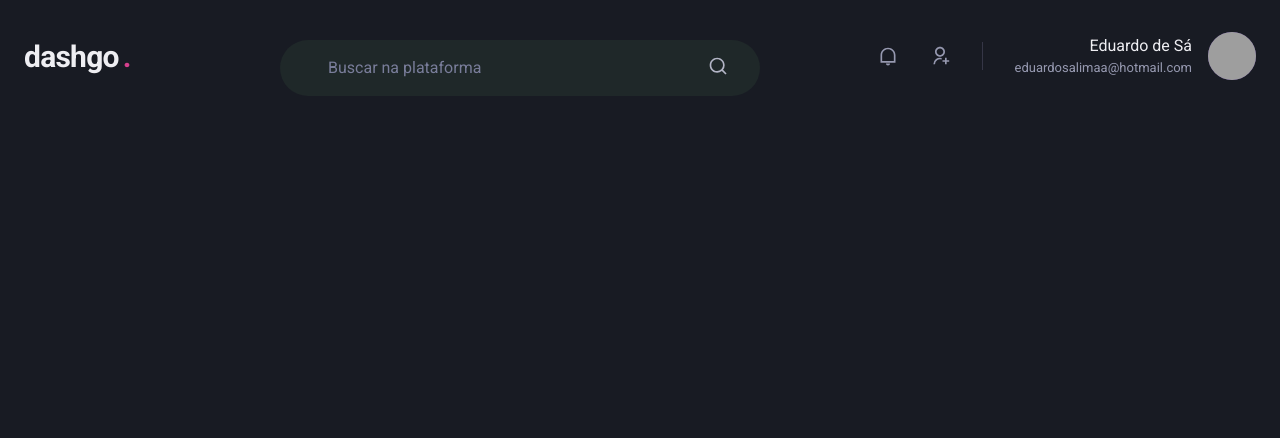
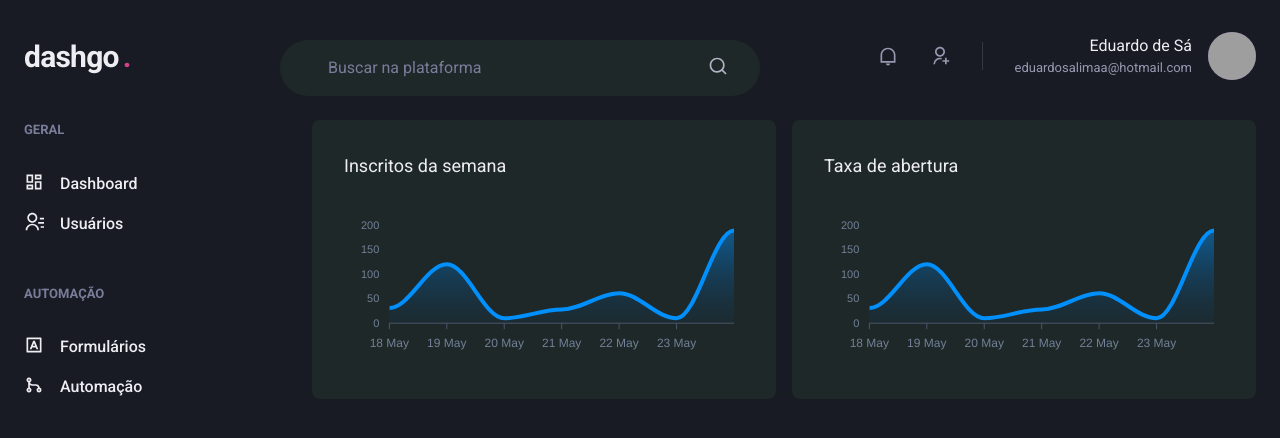
Before and after one commit to ardotheedu/dashgo, a Next.js app: page /dashboard in a window 1280 px wide. Shown: the top 438 px of the page. Built offline with nearby package versions, Linux system fonts and the light colour scheme; grey boxes are pictures that could not be loaded.

Commit message:
feat: Sidebar component and dashboard pages

```diff
--- a/package.json
+++ b/package.json
@@ -12,9 +12,11 @@
     "@chakra-ui/react": "^1.6.1",
     "@emotion/react": "^11.4.0",
     "@emotion/styled": "^11.3.0",
+    "apexcharts": "^3.26.3",
     "framer-motion": "^4.1.16",
     "next": "10.2.0",
     "react": "17.0.2",
+    "react-apexcharts": "^1.3.9",
     "react-dom": "17.0.2",
     "react-icons": "^4.2.0"
   },
--- /dev/null
+++ b/src/components/Sidebar.tsx
@@ -0,0 +1,37 @@
+import { Box, Stack, Text, Link, Icon } from "@chakra-ui/react";
+import { RiDashboardLine, RiContactsLine, RiGitMergeLine, RiInputMethodLine } from "react-icons/ri";
+
+export function Sidebar() {
+    return (
+        <Box as="aside" w="64" mr="8">
+            <Stack spacing="12" align="flex-start">
+                <Box>
+                    <Text fontWeight="bold" color="gray.400" fontSize="small">GERAL</Text>
+                    <Stack spacing="4" mt="8" align="stretch">
+                        <Link display="flex" align="center">
+                            <Icon as={RiDashboardLine} fontSize="20" />
+                            <Text ml="4" fontWeight="medium">Dashboard</Text>
+                        </Link>
+                        <Link display="flex" align="center">
+                            <Icon as={RiContactsLine} fontSize="20" />
+                            <Text ml="4" fontWeight="medium">Usuários</Text>
+                        </Link>
+                    </Stack>
+                </Box>
+                <Box>
+                    <Text fontWeight="bold" color="gray.400" fontSize="small">AUTOMAÇÃO</Text>
+                    <Stack spacing="4" mt="8" align="stretch">
+                        <Link display="flex" align="center">
+                            <Icon as={RiInputMethodLine} fontSize="20" />
+                            <Text ml="4" fontWeight="medium">Formulários</Text>
+                        </Link>
+                        <Link display="flex" align="center">
+                            <Icon as={RiGitMergeLine} fontSize="20" />
+                            <Text ml="4" fontWeight="medium">Automação</Text>
+                        </Link>
+                    </Stack>
+                </Box>
+            </Stack>
+        </Box>
+    )
+}
--- a/src/pages/dashboard.tsx
+++ b/src/pages/dashboard.tsx
@@ -1,7 +1,98 @@
 import { Header } from "../components/Header";
+import dynamic from 'next/dynamic';
+import { Flex, Box, SimpleGrid, Text, theme } from "@chakra-ui/react";
+import { Sidebar } from "../components/Sidebar";
 
+
+// Configuração vai impedir o erro window no defined, por que ele vai ser implementado sem usar o ssr (sevidor node)
+// Carregando o char apenas no lado do browser e não no sevidor que o next serverr
+const Chart = dynamic(() => import('react-apexcharts'), {
+    ssr: false,
+})
+
+const options = {
+    chart: {
+        toolbar: {
+            show: false,
+        },
+        zoom: {
+            enabled: false
+        },
+        foreColor: theme.colors.gray[500],
+    },
+    grid: {
+        show: false,
+    },
+    dataLabels: {
+        enabled: false,
+    },
+    tooltip: {
+        enabled: false,
+    },
+    xaxis: {
+        type: 'datetime',
+        axisBorder: {
+            color: theme.colors.gray[600]
+        },
+        axisTicks: {
+            color: theme.colors.gray[600]
+        },
+        categories: [
+            '2021-05-18T00:00:00.0002',
+            '2021-05-19T00:00:00.0002',
+            '2021-05-20T00:00:00.0002',
+            '2021-05-21T00:00:00.0002',
+            '2021-05-22T00:00:00.0002',
+            '2021-05-23T00:00:00.0002',
+            '2021-05-24T00:00:00.0002',
+        ],
+    },
+    fill: {
+        opacity: 0.3,
+        type: 'gradient',
+        gradient: {
+            shade: 'dark',
+            opacityFrom: 0.7,
+            opacityTo: 0.3,
+        }
+    }
+}
+const series = [
+    {name:'series1', data: [31, 120, 10, 28, 61, 10, 189]}
+]
 export default function Dashboard() {
     return (
-        <Header />
+        <Flex direction="column" h="100vh">
+            <Header />
+
+            <Flex w='100%' my="6" maxWidth={1480} mx="auto" px="6">
+                <Sidebar />
+
+                <SimpleGrid flex="1" gap="4" minChildWidth="320px" align="flex-start">
+                    <Box
+                        p="8"
+                        bg="gray.800"
+                        borderRadius={8}
+                        pb="4"
+                    >
+                        <Text fontSize="lg" mb="4">
+                            Inscritos da semana
+                        </Text>
+                        <Chart options={options} series={series} type="area" height={160} />
+                    </Box>
+                    <Box
+                        p="8"
+                        bg="gray.800"
+                        borderRadius={8}
+                        pb="4"
+                    >
+                        <Text fontSize="lg" mb="4">
+                            Taxa de abertura
+                        </Text>
+                        <Chart options={options} series={series} type="area" height={160} />
+                    </Box>
+                </SimpleGrid>
+            </Flex>
+        </Flex>
     )
 }
```
Also changed, not shown: 1 other file (tests, documents, lock files or other folders).
